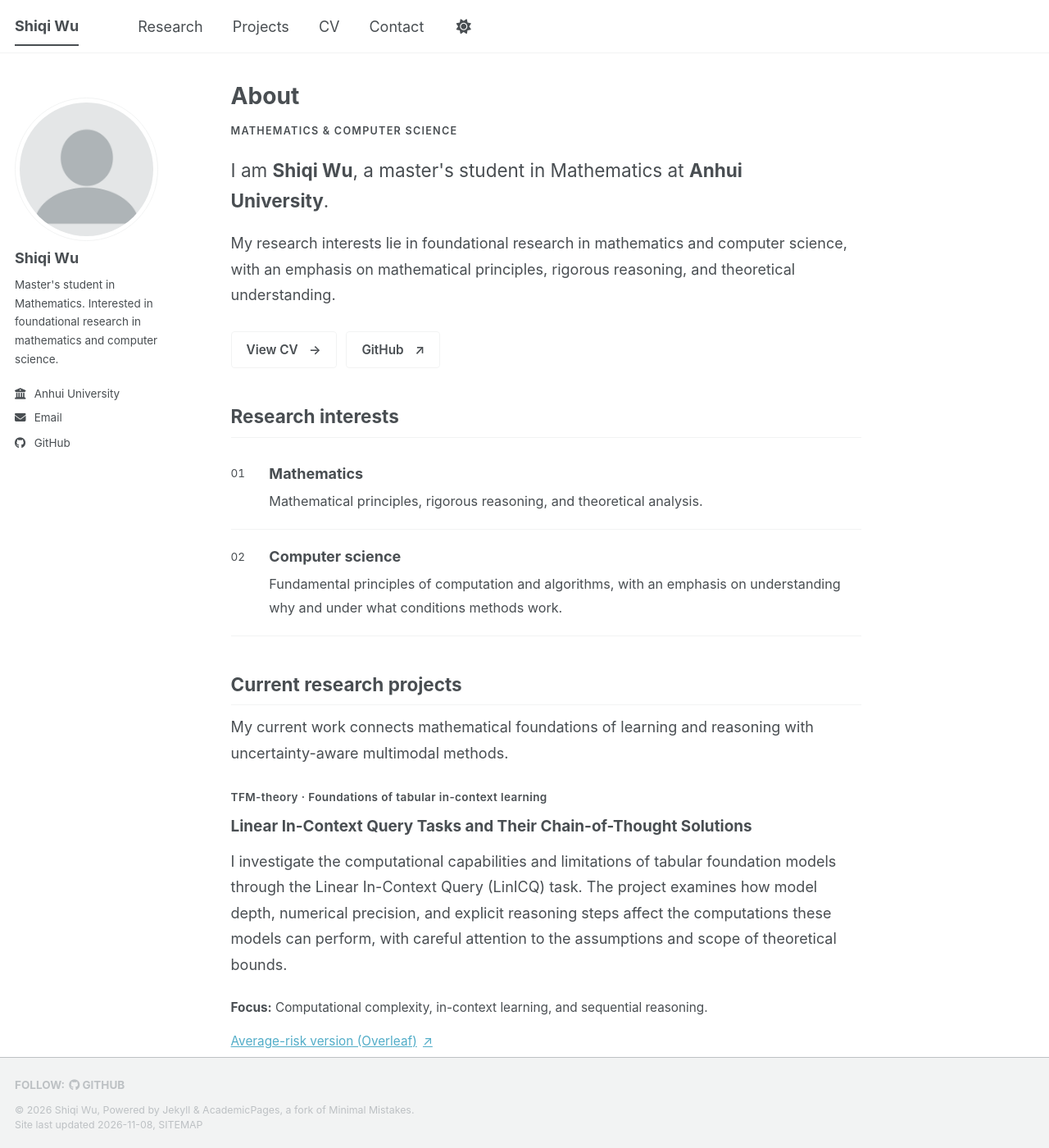
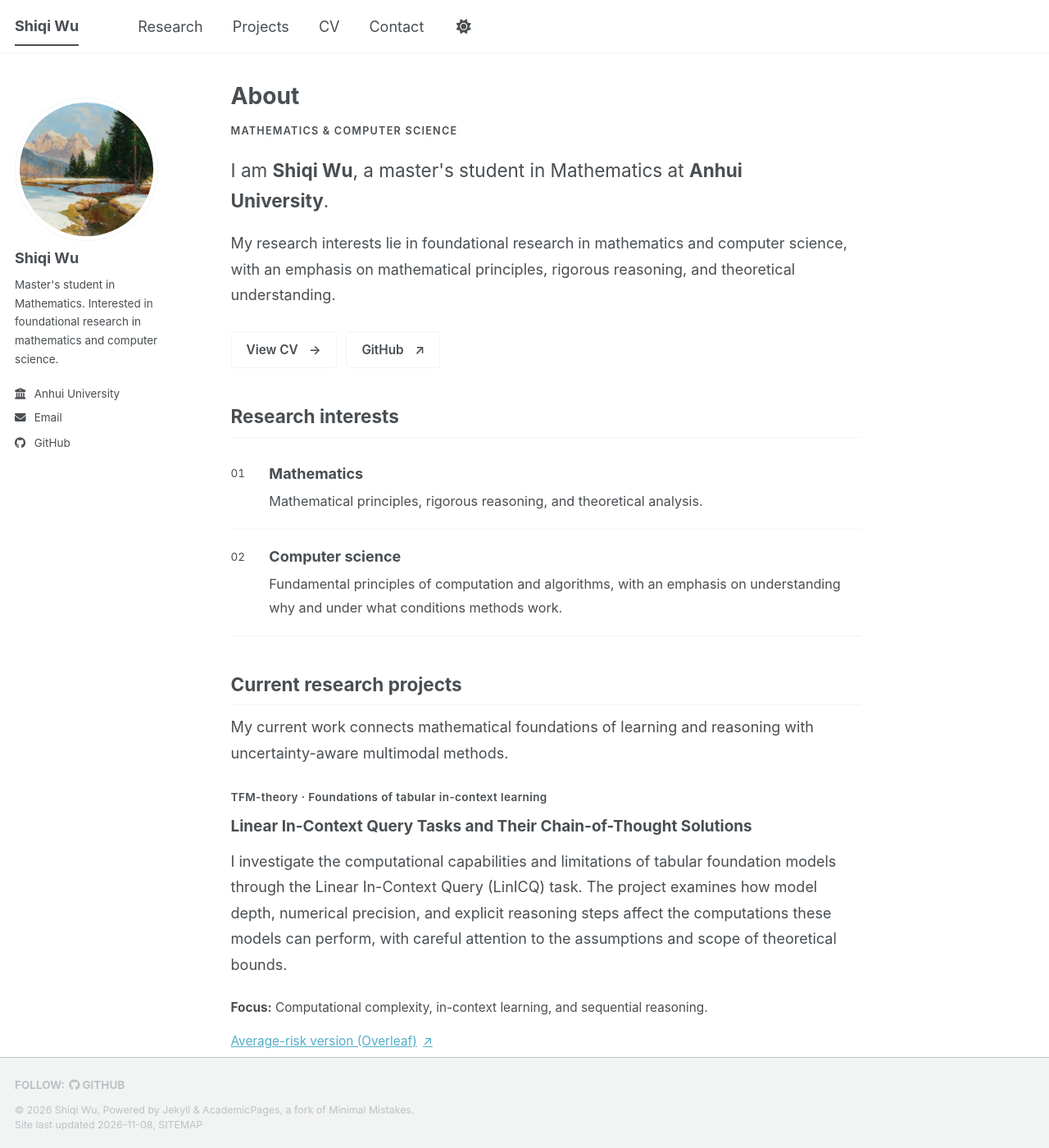
Before and after one commit to Sunrise-57/Sunrise-57.github.io, a Jekyll site: the page built from _pages/about.md, in a window 1280 px wide and 1400 px high. Shown: the whole window at 82% size. Built offline with Jekyll 4.4.1, drawn with Linux system fonts in a browser that asks for light colours; a script bundle is joined from its source files by our own code; library files that are not in the unit come from our copies.

Commit message:
Use supplied landscape image as the profile avatar

```diff
--- a/_config.yml
+++ b/_config.yml
@@ -22,7 +22,7 @@ repository: "Sunrise-57/Sunrise-57.github.io"
 #               Additional customization can be done by editing /_includes/author-profile.html
 author:
   # Biographic information
-  avatar           : "profile.png"
+  avatar           : "profile-landscape.webp"
   name             : "Shiqi Wu"
   pronouns         : # example: "she/her"
   bio              : "Master's student in Mathematics. Interested in foundational research in mathematics and computer science."
--- a/assets/css/profile.css
+++ b/assets/css/profile.css
@@ -200,3 +200,10 @@
   margin: 0 0 0.75rem;
   font-size: 0.85em;
 }
+
+/* Keep the supplied landscape image circular in the profile. */
+.author__avatar img {
+  aspect-ratio: 1 / 1;
+  object-fit: cover;
+  object-position: center;
+}
```
Also changed, not shown: images/profile-landscape.webp (added).
